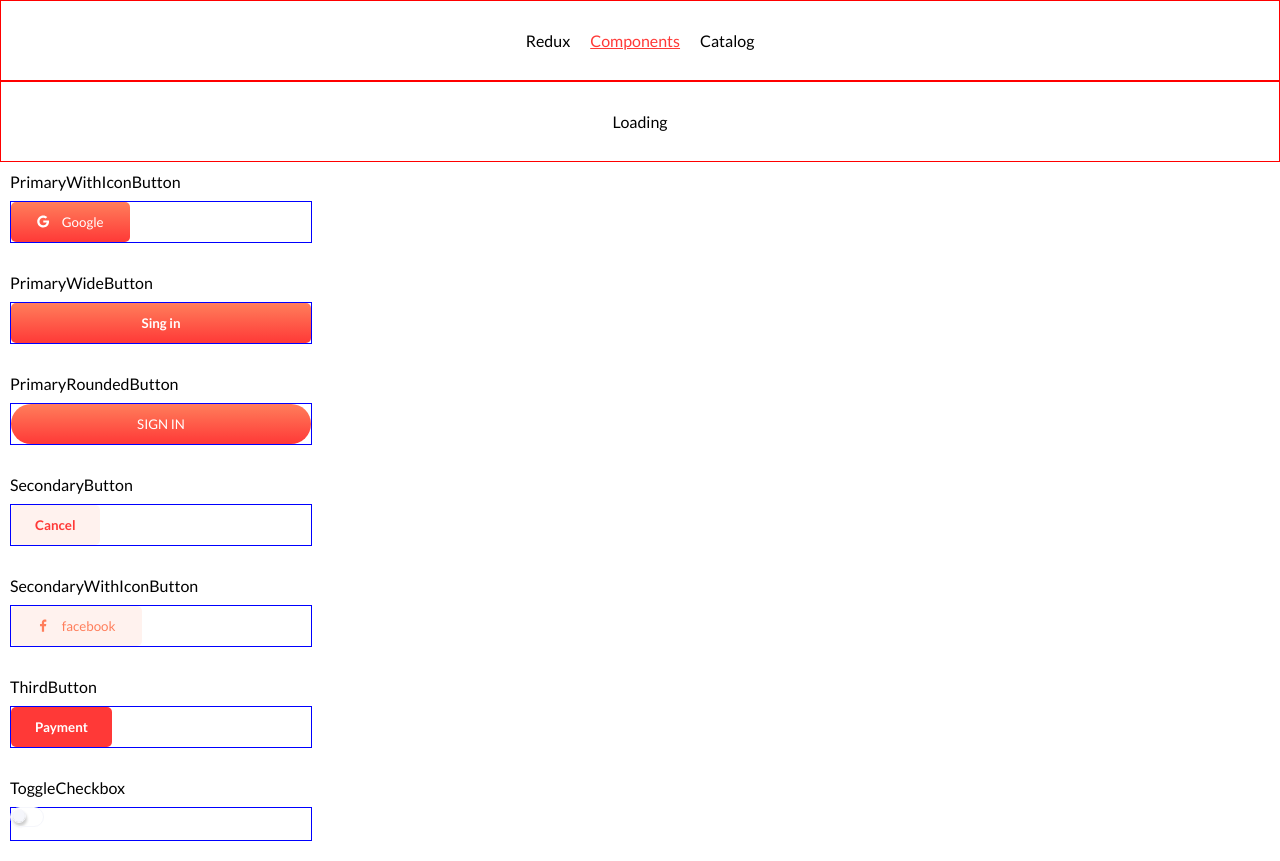
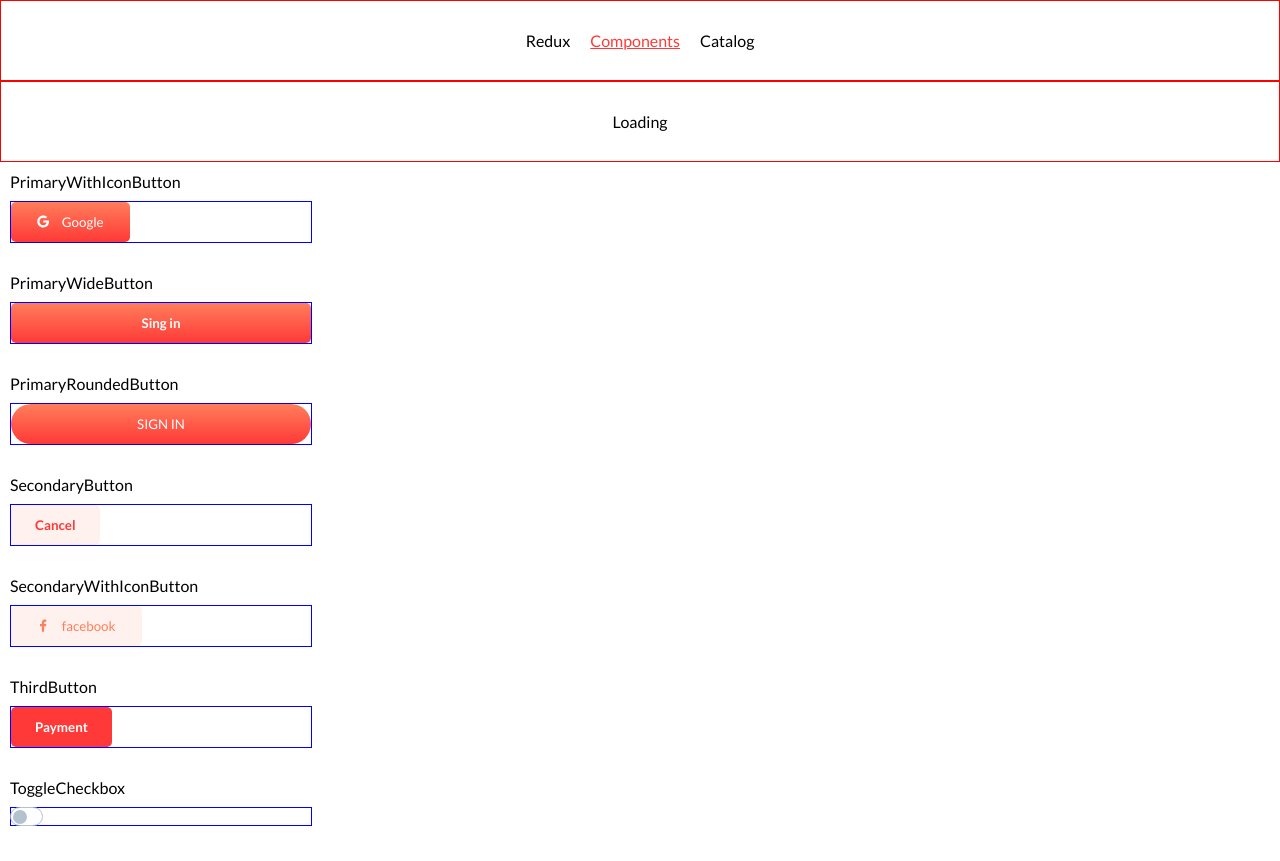
Before and after one commit to SVladikO/depoistu, a React (Create React App) app: page /components in a window 1280 px wide. Built offline with nearby package versions, Linux system fonts and the light colour scheme.

Commit message:
PMA-16-Changed structure without unnecessary attrs

```diff
--- a/src/component/ToggleCheckbox/ToggleCheckbox.js
+++ b/src/component/ToggleCheckbox/ToggleCheckbox.js
@@ -1,11 +1,11 @@
 import React from 'react';
-import {Wrapper, Label, CheckBox} from "./ToggleCheckbox.style";
+import {Wrapper, RoundSlider, Input} from "./ToggleCheckbox.style";
 
 const ToggleCheckbox = () => {
     return (
         <Wrapper>
-            <CheckBox id="CheckBox" type="checkbox" />
-            <Label htmlFor="CheckBox" />
+            <Input type="checkbox"/>
+            <RoundSlider/>
         </Wrapper>
     );
 };
--- a/src/component/ToggleCheckbox/ToggleCheckbox.style.js
+++ b/src/component/ToggleCheckbox/ToggleCheckbox.style.js
@@ -1,51 +1,48 @@
 import styled from 'styled-components';
 import {THEME} from "../../theme";
 
-export const Wrapper = styled.div`
+export const Wrapper = styled.label`
   position: relative;
 `;
-export const Label = styled.label`
+export const Input = styled.input`
   position: absolute;
   top: 0;
   left: 0;
-  width: 32px;
-  height: 18px;
-  border-radius: 15px;
+
+  &:checked + span {
+    outline: 1px solid ${THEME.COLOR.PRIMARY};
+    &:before {
+      left: calc(100% - 2px);
+      transform: translateX(-100%);
+    }
+  }
+  &:checked + span:before {
+    background-color: ${THEME.COLOR.PRIMARY};
+  }
+
+`;
+export const RoundSlider = styled.span`
+  display: flex;
+  cursor: pointer;
+  width: 31px;
+  height: 17px;
+  border-radius: 100px;
   background: ${THEME.COLOR.ACCENT4};
-  outline: 1px solid ${THEME.COLOR.ACCENT2};
-  cursor: pointer;
-  &::after {
+  position: relative;
+  transition: background-color 0.2s;
+  outline: 1px solid #B4C2CD;
+  &:before{
     content: "";
-    display: block;
-    border-radius: 50%;
-    width: 12px;
-    height: 12px;
-    margin: 2px;
-    background: ${THEME.COLOR.ACCENT2};
-    outline: 1px solid ${THEME.COLOR.ACCENT2};
-    box-shadow: 1px 3px 3px 1px rgba(0, 0, 0, 0.2);
+    position: absolute;
+    top: 2px;
+    left: 2px;
+    width: 14px;
+    height: 14px;
+    border-radius: 45px;
     transition: 0.2s;
+    background-color: #B4C2CD;
+  }
+  &:active:before{
+    width: 28px;
   }
 `;
-export const CheckBox = styled.input`
-  opacity: 0;
-  z-index: 1;
-  border-radius: 15px;
-  width: 42px;
-  height: 26px;
-  &:checked + ${Label} {
-    background: ${THEME.COLOR.ACCENT4};
-    outline: 1px solid ${THEME.COLOR.PRIMARY};
-    &::after {
-      content: "";
-      display: block;
-      border-radius: 50%;
-      width: 18px;
-      height: 18px;
-      margin-left: 21px;
-      transition: 0.2s;
-      outline: 1px solid ${THEME.COLOR.PRIMARY};
-      background-color: ${THEME.COLOR.PRIMARY};
-    }
-  }
-`;
```
